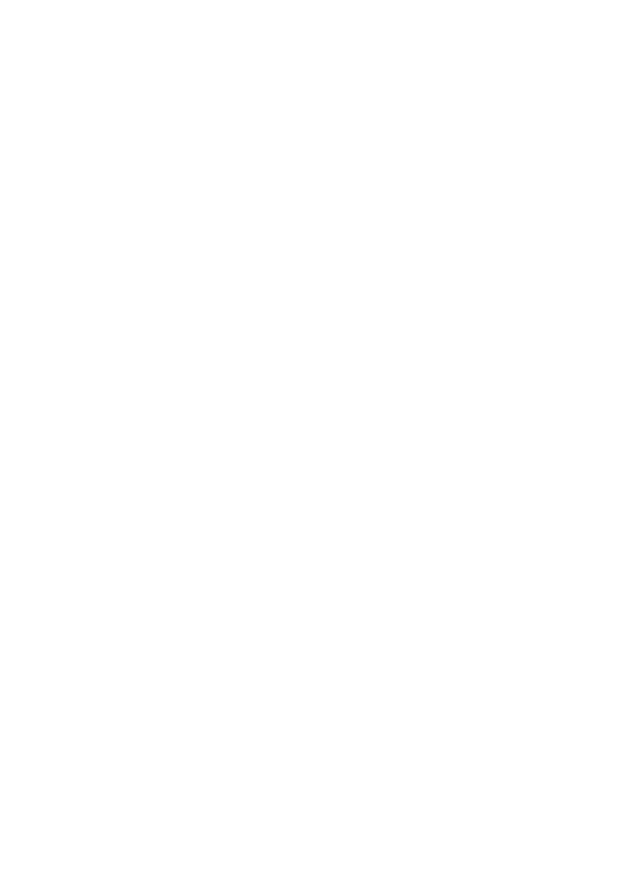
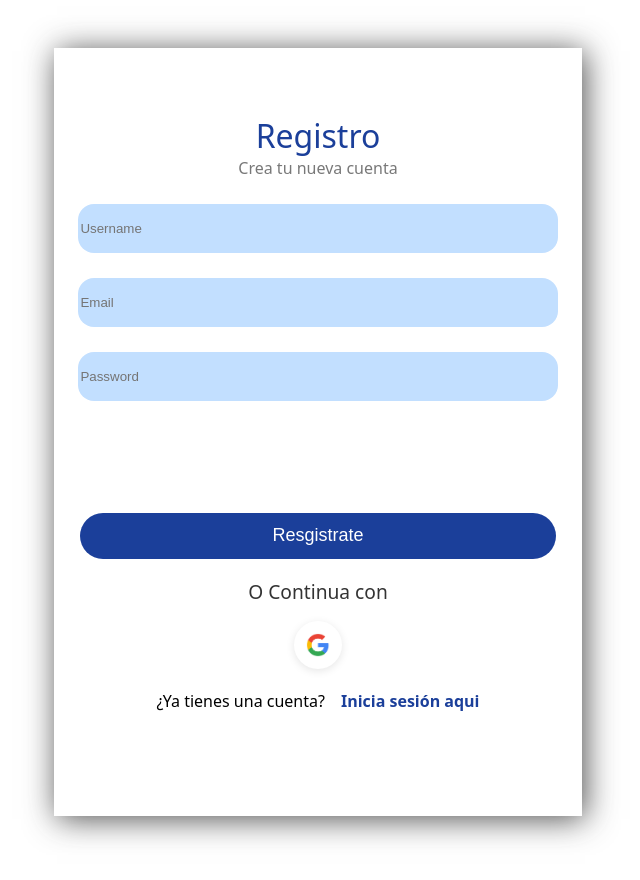
Before and after one commit to hectorProgrammer10/ReadUpWebSite, a React (Vite) app: page /register in a window 1280 px wide. Before the commit this address had no page. Shown: the top 880 px of the page, without its empty margins (322-962 px from the left). Before the commit the page ends 800 px from the top, so only its background shows below. Built offline with nearby package versions, Linux system fonts and the light colour scheme.

Commit message:
vista register

```diff
--- a/src/presentation/layouts/Auth.css
+++ b/src/presentation/layouts/Auth.css
@@ -3,3 +3,64 @@
   justify-content: center;
   width: 100%;
 }
+
+input{
+  width: 90%;
+  height: 2.9rem;
+  border-radius: 1rem;
+  margin-top: 1.6rem;
+  border: none;
+  background-color: #C2DFFF;
+
+  color: #1B3F9A;
+}
+input:focus{
+  border: 2px solid rgba(27, 63, 154, 0.9)  !important;
+  outline: none;
+}
+div{
+  display: flex;
+  flex-direction: column;
+}
+
+
+.body-auth{
+  align-items: center;
+}
+
+.welcome-auth{
+  align-items: center;
+
+  width: 100%;
+
+}
+.welcome-auth p{
+  margin: auto;
+}
+
+a{
+  text-decoration: none;
+}
+
+
+.box-auth{
+  width: 33rem;
+  box-shadow: 3px 3px 30px rgba(60, 60, 60, 0.9);
+  height: 90vh;
+  justify-content: space-between;
+  padding-bottom: 3rem;
+  background-color: white;
+
+}
+.titles-auth{
+  margin-top: 0.6rem;
+
+}
+
+
+/* Responsive */
+@media (max-width: 768px) {
+  .box-auth{
+    width: 100%;
+  }
+}
--- a/src/presentation/pages/Index.css
+++ b/src/presentation/pages/Index.css
@@ -41,6 +41,9 @@
 #btn-logup{
   background-color: rgba(150, 150, 150, 0.0);
 }
+#btn-logup:hover{
+  background-color: rgba(150, 150, 150, 0.3);
+}
 
 
 
--- a/src/presentation/pages/Index.jsx
+++ b/src/presentation/pages/Index.jsx
@@ -14,7 +14,9 @@
   const handleChange = () => {
     navigate('/login');
   }
-
+  const handleChangeCreate = () =>{
+    navigate('/register');
+  }
   return (
      <>
       <div className='content-index'>
@@ -23,7 +25,7 @@
           <button onClick={handleChange} id='btn-login' className='btn-index'>
             Iniciar sesión
           </button>
-          <button id='btn-logup' className='btn-index'>
+          <button onClick={handleChangeCreate} id='btn-logup' className='btn-index'>
             Crear una cuenta
           </button>
         </div>
--- a/src/presentation/pages/Login.css
+++ b/src/presentation/pages/Login.css
@@ -1,11 +1,3 @@
-div{
-  display: flex;
-  flex-direction: column;
-}
-
-.body-login{
-  align-items: center;
-}
 
 .signIn-login{
   align-items: center;
@@ -14,30 +6,8 @@
   color: #1B3F9A;
   font-size: xx-large;
 }
-.welcome-login{
-  align-items: center;
 
-  width: 100%;
 
-}
-.welcome-login p{
-  margin: auto;
-}
-
-input{
-  width: 90%;
-  height: 2.9rem;
-  border-radius: 1rem;
-  margin-top: 1.6rem;
-  border: none;
-  background-color: #C2DFFF;
-
-  color: #1B3F9A;
-}
-input:focus{
-  border: 2px solid rgba(27, 63, 154, 0.9)  !important;
-  outline: none;
-}
 .content-login{
   align-items: center;
   padding: 3rem;
@@ -46,10 +16,6 @@
   background-position: center;
   background-repeat: no-repeat;
   height: 100vh;
-}
-
-a{
-  text-decoration: none;
 }
 
 #aRegyster{
@@ -78,28 +44,9 @@
   background-color: rgba(27, 63, 154, 0.9);
 }
 
-.box-login{
-  width: 30rem;
-  box-shadow: 3px 3px 30px rgba(60, 60, 60, 0.9);
-  height: 90vh;
-  justify-content: space-between;
-  padding-bottom: 3rem;
-  background-color: white;
 
-}
-.titles-login{
-  margin-top: 0.6rem;
-
-}
 #fondoLogin{
   width: 100%;
   height: 20rem;
   object-fit: cover;
 }
-
-/* Responsive */
-@media (max-width: 768px) {
-  .box-login{
-    width: 100%;
-  }
-}
--- a/src/presentation/pages/Login.jsx
+++ b/src/presentation/pages/Login.jsx
@@ -12,11 +12,11 @@
     <Auth>
       <div className='content-login'>
 
-          <div className="box-login">
-            <div className='body-login'>
-              <div className='welcome-login'>
+          <div className="box-auth">
+            <div className='body-auth'>
+              <div className='welcome-auth'>
                 <img id='fondoLogin' src={url} alt="fondoLogin" />
-                <div className='titles-login'>
+                <div className='titles-auth'>
                   <p id='welcome'>Bienvenido de vuelta</p>
                   <p style={{color:'rgba(30,30,30,0.6)'}}>inicia sesión con tu cuenta</p>
                 </div>
@@ -35,7 +35,7 @@
               <button id='btnLogin' onClick={{}}>Iniciar sesión</button>
               <div className='register-login'>
                 ¿No tienes una cuenta?
-                <a href="/login" id='aRegyster'><strong>Resgistrate aqui</strong></a>
+                <a href="/register" id='aRegyster'><strong>Resgistrate aqui</strong></a>
               </div>
             </div>
           </div>
--- /dev/null
+++ b/src/presentation/pages/Register.css
@@ -0,0 +1,96 @@
+
+.signUp-register{
+  align-items: center;
+}
+#welcome{
+  color: #1B3F9A;
+  font-size: xx-large;
+}
+
+
+.content-register{
+  align-items: center;
+  padding: 3rem;
+  /* background-image: url('../../assets/images/login/fondo2.jpg');
+  background-size:cover;
+  background-position: center;
+  background-repeat: no-repeat; */
+  height: 100vh;
+}
+
+.box-register{
+  justify-content: space-around;
+}
+
+#aRegyster{
+  color: #1B3F9A !important;
+  margin-left: 1rem;
+}
+
+.register-register{
+  padding-top: 0.3rem;
+  display: flex;
+  flex-direction: row !important;
+}
+#btnLogin{
+  font-size: large;
+  width: 90%;
+  height: 2.9rem;
+  padding: 0.6rem;
+  border-radius: 2rem;
+  border: none;
+  background-color: #1B3F9A;
+  color: white;
+  cursor: pointer;
+
+}
+#btnLogin:hover{
+  background-color: rgba(27, 63, 154, 0.9);
+}
+
+
+#fondoLogin{
+  width: 100%;
+  height: 20rem;
+  object-fit: cover;
+}
+
+
+    .login-container-register {
+      text-align: center;
+      width: 100%;
+      padding-bottom: 1rem;
+    }
+
+    .login-container-register p {
+      font-size: 1.2rem;
+      margin-bottom: 16px;
+      color: #333;
+    }
+
+    .social-buttons-register {
+      display: flex;
+      justify-content: center;
+      align-items: center;
+    }
+
+    .social-button-register {
+      width: 48px;
+      height: 48px;
+      border-radius: 50%;
+      background-color: #fff;
+      box-shadow: 0 2px 8px rgba(0,0,0,0.1);
+      display: flex;
+      align-items: center;
+      justify-content: center;
+      transition: transform 0.2s;
+    }
+
+    .social-button-register:hover {
+      transform: scale(1.1);
+    }
+
+    .social-button-register img {
+      width: 24px;
+      height: 24px;
+    }
--- /dev/null
+++ b/src/presentation/pages/Register.jsx
@@ -0,0 +1,57 @@
+import React from 'react'
+
+import Auth from '../layouts/Auth'
+
+import './Register.css'
+
+import url from "../../assets/images/register/iconogoogle.png"
+
+function Register() {
+  return (
+    <Auth>
+      <div className='content-register'>
+                <div className="box-auth box-register">
+                  <div className='body-auth'>
+                    <div className='welcome-auth'>
+                      <div className='titles-auth'>
+                        <p id='welcome'>Registro</p>
+                        <p style={{color:'rgba(30,30,30,0.6)'}}>Crea tu nueva cuenta</p>
+                      </div>
+                    </div>
+                    <input
+                      type="text"
+                      placeholder='Username' />
+                    <input
+                      type="email"
+                      placeholder='Email' />
+                    <input
+                      type="password"
+                      placeholder='Password' />
+                  </div>
+
+
+                  <div className='signUp-register'>
+                    <button id='btnLogin' onClick={{}}>Resgistrate</button>
+
+                    <div class="login-container-register">
+                      <p>O Continua con</p>
+                      <div class="social-buttons-register">
+                        <a href="#" class="social-button-register">
+                          <img src={url} alt="Google"/>
+                        </a>
+                      </div>
+                    </div>
+
+
+                    <div className='register-register'>
+                      ¿Ya tienes una cuenta?
+                      <a href="/login" id='aRegyster'><strong>Inicia sesión aqui</strong></a>
+                    </div>
+                  </div>
+                </div>
+      </div>
+    </Auth>
+  )
+}
+
+export default Register
--- a/src/presentation/routes/AppRoutes.jsx
+++ b/src/presentation/routes/AppRoutes.jsx
@@ -3,6 +3,7 @@
 //--------
 import Index from '../pages/Index';
 import Login from '../pages/Login';
+import Register from '../pages/Register';
 import PrivacyNotice from '../components/PrivacyNotice';
 //-----------
 
@@ -12,6 +13,7 @@
       <Route path="/" element={<Index />} />
       <Route path="/privacidad" element={<PrivacyNotice></PrivacyNotice>}></Route>
       <Route path='/login' element={<Login></Login>}></Route>
+      <Route path='/register' element={<Register></Register>}></Route>
     </Routes>
   </BrowserRouter>
 );
```
Also changed, not shown: src/assets/images/register/iconogoogle.png (added).
